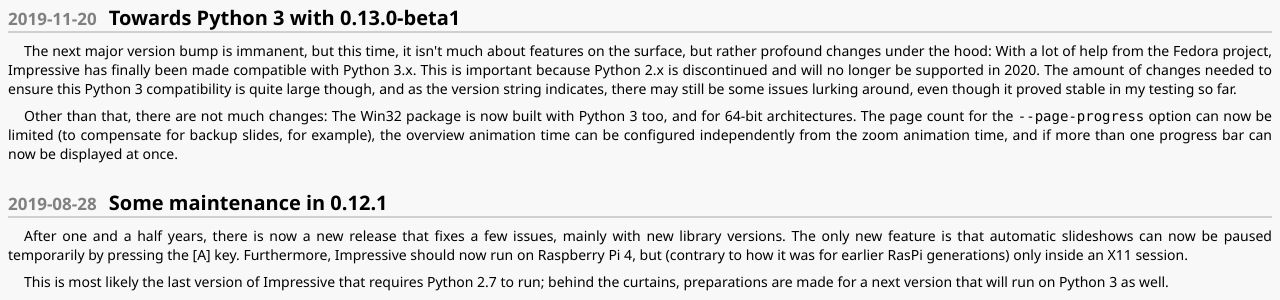
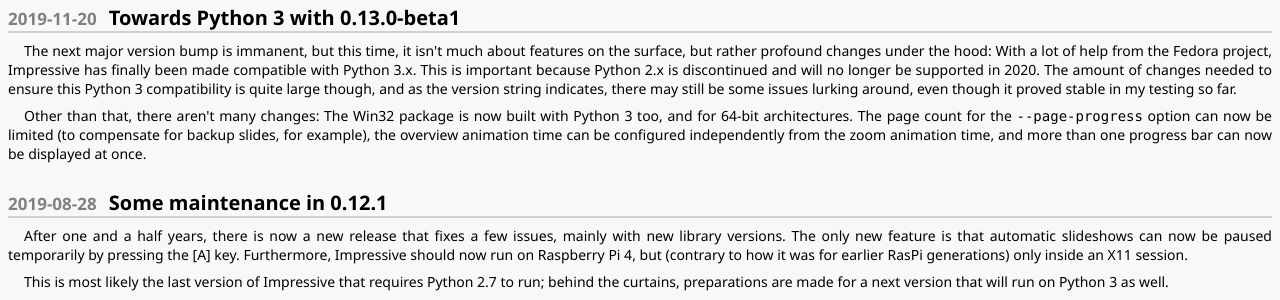
Before and after one commit to mjg/Impressive-svn, a PHP site: page /news.php in a window 1280 px wide. Shown: the part 134-434 px from the top of the page. Run offline with PHP 8.4, Linux system fonts and the light colour scheme; data that the repository does not hold is empty.

Commit message:
fixed grammar and typos in news.php
git-svn-id: http://svn.emphy.de/impressive/branches/python3/impressive@282 58003caa-664d-4c56-a378-6d187ff66ee1

```diff
--- a/site/news.php
+++ b/site/news.php
@@ -2,7 +2,7 @@
 
 <h1><span class="date">2019-11-20</span>Towards Python 3 with 0.13.0-beta1</h1>
 <p>The next major version bump is immanent, but this time, it isn't much about features on the surface, but rather profound changes under the hood: With a lot of help from the Fedora project, Impressive has finally been made compatible with Python 3.x. This is important because Python 2.x is discontinued and will no longer be supported in 2020. The amount of changes needed to ensure this Python 3 compatibility is quite large though, and as the version string indicates, there may still be some issues lurking around, even though it proved stable in my testing so far.</p>
-<p>Other than that, there are not much changes: The Win32 package is now built with Python 3 too, and for 64-bit architectures. The page count for the <code>--page-progress</code> option can now be limited (to compensate for backup slides, for example), the overview animation time can be configured independently from the zoom animation time, and if more than one progress bar can now be displayed at once.</p>
+<p>Other than that, there aren't many changes: The Win32 package is now built with Python 3 too, and for 64-bit architectures. The page count for the <code>--page-progress</code> option can now be limited (to compensate for backup slides, for example), the overview animation time can be configured independently from the zoom animation time, and more than one progress bar can now be displayed at once.</p>
 
 <h1><span class="date">2019-08-28</span>Some maintenance in 0.12.1</h1>
 <p>After one and a half years, there is now a new release that fixes a few issues, mainly with new library versions. The only new feature is that automatic slideshows can now be paused temporarily by pressing the [A] key. Furthermore, Impressive should now run on Raspberry Pi 4, but (contrary to how it was for earlier RasPi generations) only inside an X11 session.</p>
```
